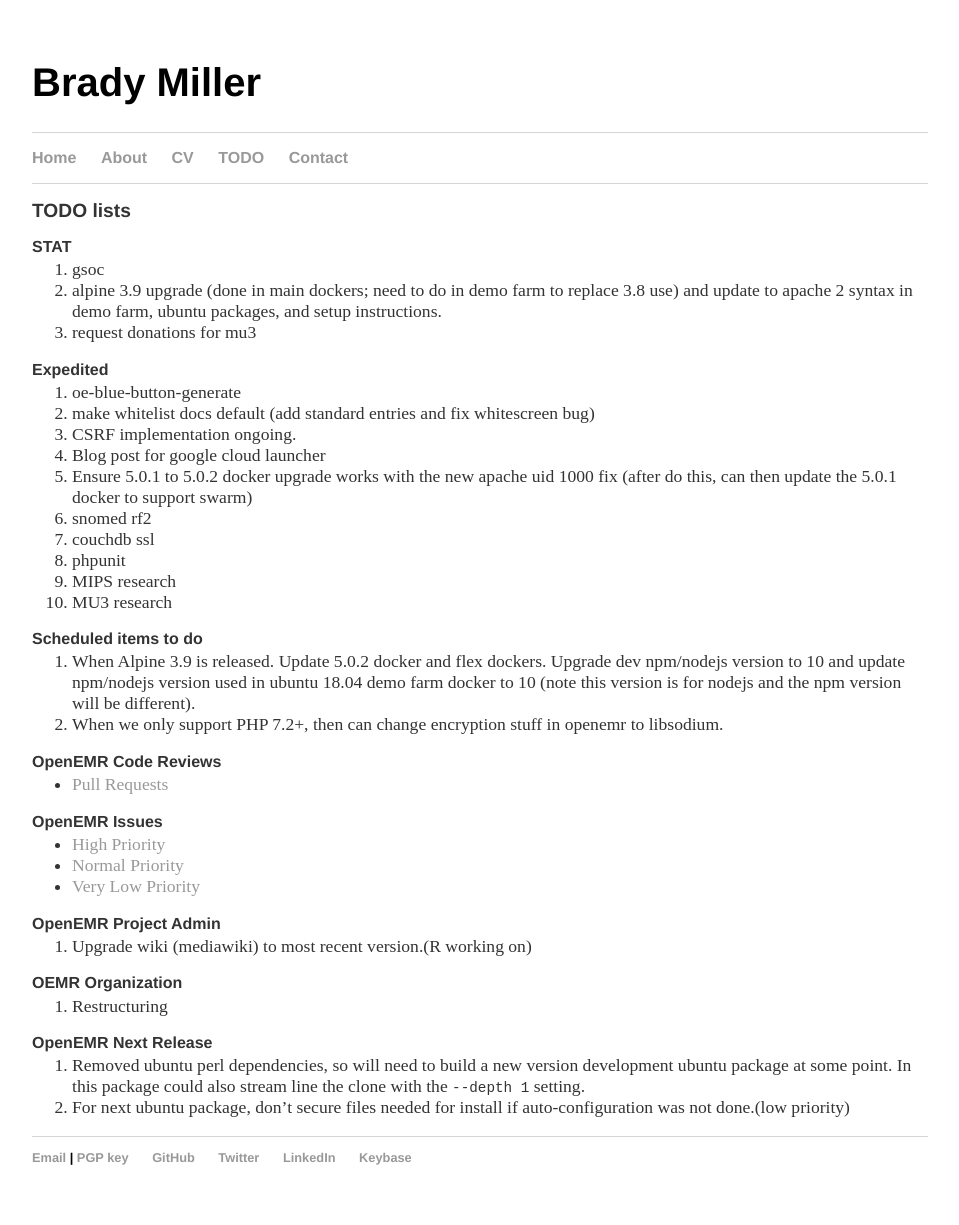
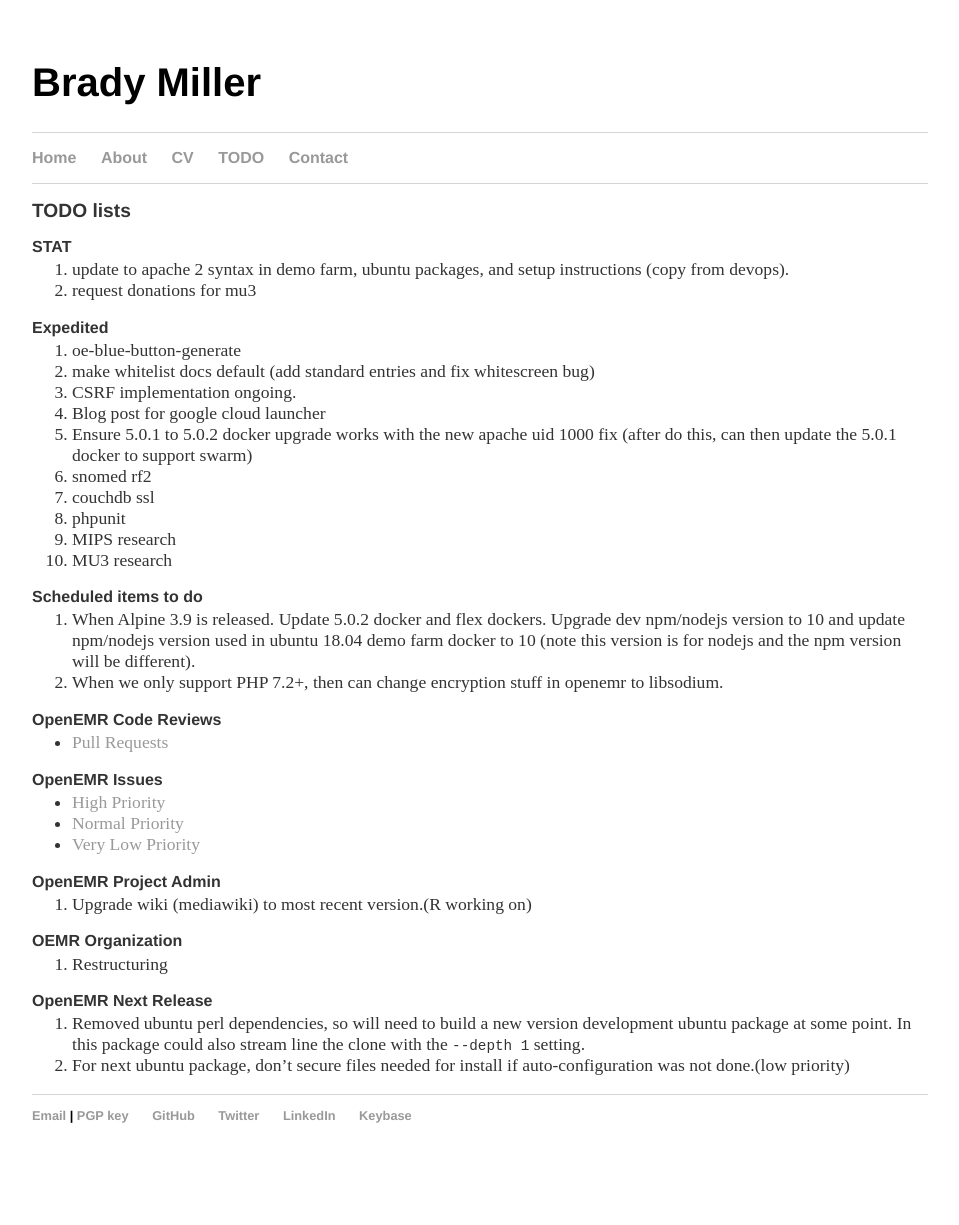
Before and after one commit to bradymiller/bradymiller.github.io, a Jekyll site: the page built from todo/index.md, in a window 1280 px wide. Shown: the whole page, without its empty margins (160-1119 px from the left). Built offline with Jekyll 4.4.1, drawn with Linux system fonts in a browser that asks for light colours; our own code applies the rules of GitHub Pages for plain Markdown files; after the commit the page ends 1183 px from its top, so only the background shows below that.

Commit message:
Update index.md

```diff
--- a/todo/index.md
+++ b/todo/index.md
@@ -4,8 +4,7 @@
 ## TODO lists
 
 ### STAT
-1. gsoc
-1. alpine 3.9 upgrade (done in main dockers; need to do in demo farm to replace 3.8 use) and update to apache 2 syntax in demo farm, ubuntu packages, and setup instructions.
+1. update to apache 2 syntax in demo farm, ubuntu packages, and setup instructions (copy from devops).
 1. request donations for mu3
 
 ### Expedited
```
